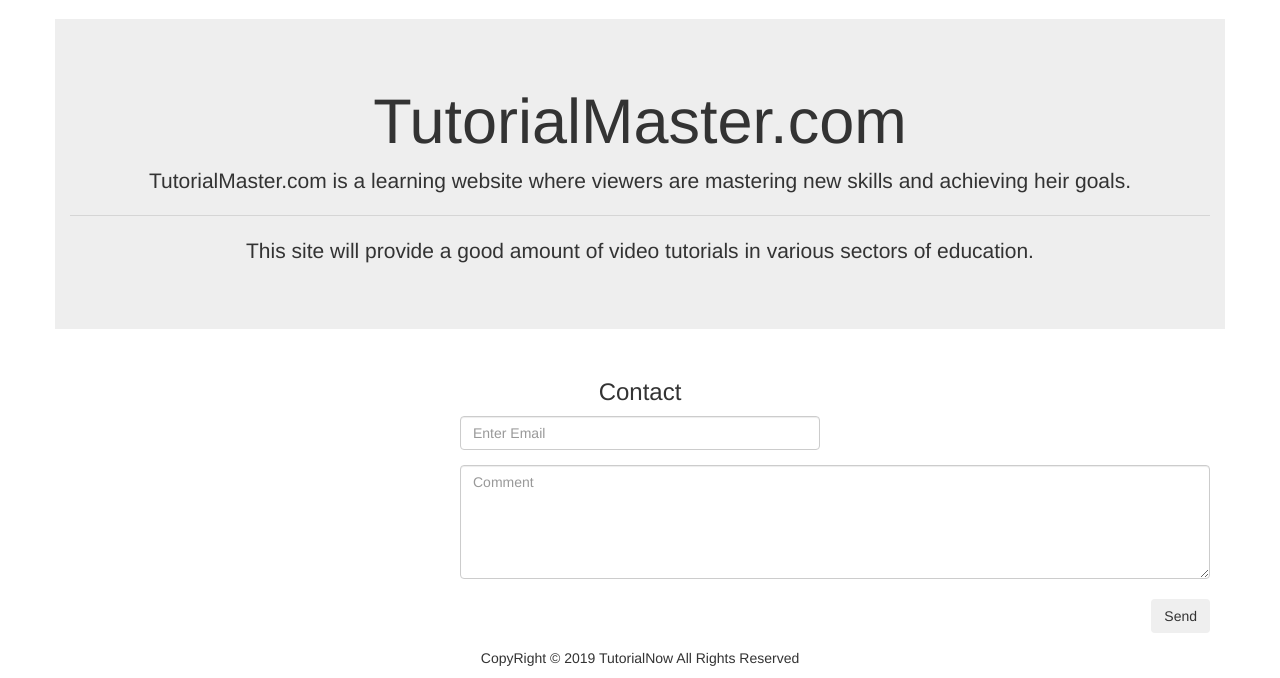
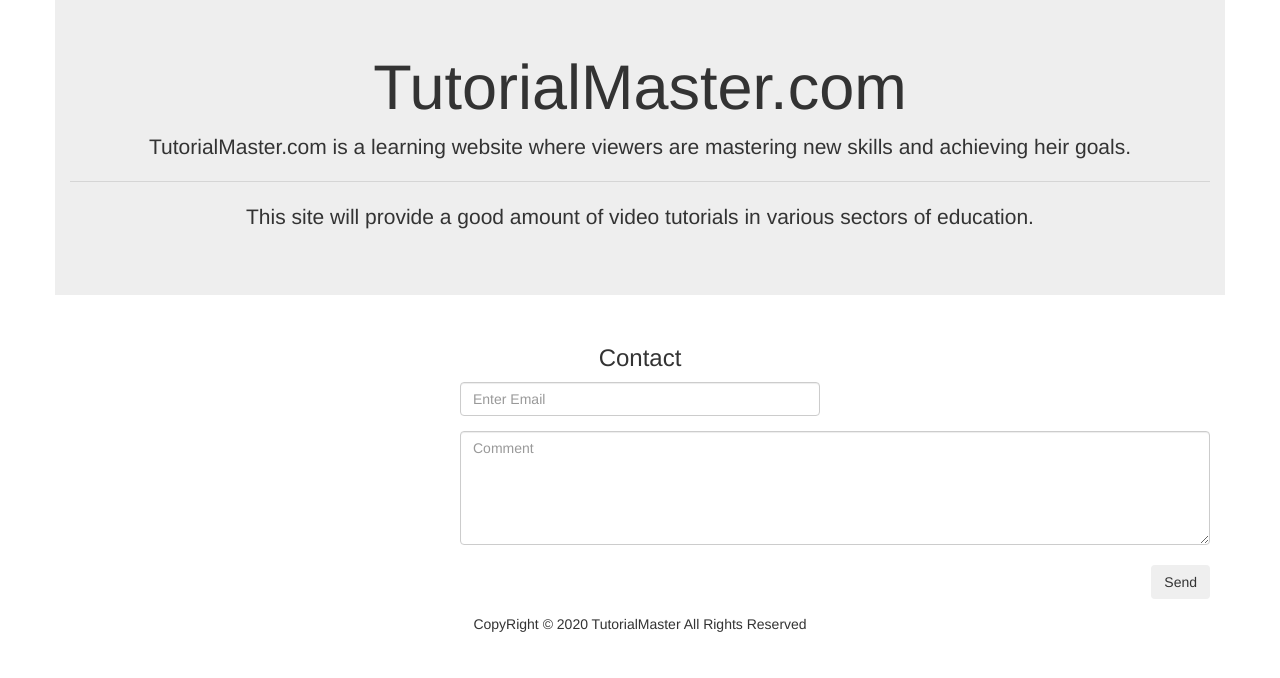
Before and after one commit to rahat97/TutorialMaster, a PHP site: page /home.php in a window 1280 px wide. Shown: the part 854-1532 px from the top of the page. After the commit the page ends 1486 px from the top, so only its background shows below. Run offline with PHP 8.4, Linux system fonts and the light colour scheme; the visitor is signed in with stand-in values (Sample User, id 1); data that the repository does not hold is empty; some libraries are stand-ins or nearby versions.

Commit message:
files are updated

```diff
--- a/admin-footer.php
+++ b/admin-footer.php
@@ -2,7 +2,7 @@
 <footer class="sticky-footer">
     <div class="container my-auto">
         <div class="copyright text-center my-auto">
-            <span>Copyright © TutorialNow Website 2020</span>
+            <span>Copyright © TutorialMaster Website 2020</span>
         </div>
     </div>
 </footer>
--- a/admin-topnav.php
+++ b/admin-topnav.php
@@ -4,7 +4,7 @@ if ($_SESSION['user_type'] == 0) {
     <nav class="navbar navbar-expand navbar-dark bg-success static-top">
 
         <a class="navbar-brand mr-1"
-           href="<?php echo ($_SESSION['user_type'] == 0) ? 'admin-dashboard.php' : 'home.php' ?>">TutorialNow</a>
+           href="<?php echo ($_SESSION['user_type'] == 0) ? 'admin-dashboard.php' : 'home.php' ?>">TutorialMaster</a>
 
         <button class="btn btn-link btn-sm text-white order-1 order-sm-0" id="sidebarToggle" href="#">
             <i class="fas fa-bars"></i>
--- a/connection.php
+++ b/connection.php
@@ -1,9 +1,8 @@
-<<<<<<< HEAD
 <?php
 $host ='localhost';
-$user = 'TutorialNow';
-$pass = 'TutorialNow';
-$dbname = 'TutorialNow';
+$user = 'TutorialMaster';
+$pass = 'TutorialMaster';
+$dbname = 'TutorialMaster';
 
 $conn = new mysqli($host, $user, $pass, $dbname);
 
@@ -11,17 +10,3 @@ if ($conn->connect_error) {
     die("Connection failed: " . $conn->connect_error);
 }
 ?>
-=======
-<?php
-$host ='localhost';
-$user = 'TutorialNow';
-$pass = 'TutorialNow';
-$dbname = 'TutorialNow';
-
-$conn = new mysqli($host, $user, $pass, $dbname);
-
-if ($conn->connect_error) {
-    die("Connection failed: " . $conn->connect_error);
-}
-?>
->>>>>>> 5f1514ab2a16995d7ac3d69526879f5a41ebe8f4
--- a/home.php
+++ b/home.php
@@ -221,7 +221,7 @@ if ($result->num_rows > 0) {
 
 <footer class="container-fluid text-center">
 
-    <p>CopyRight © 2019 TutorialNow All Rights Reserved</p>
+    <p>CopyRight © 2020 TutorialMaster All Rights Reserved</p>
 </footer>
 
 <script src="plugins/jquery/jquery.min.js"></script>
```
Also changed, not shown: testing.txt (deleted).
